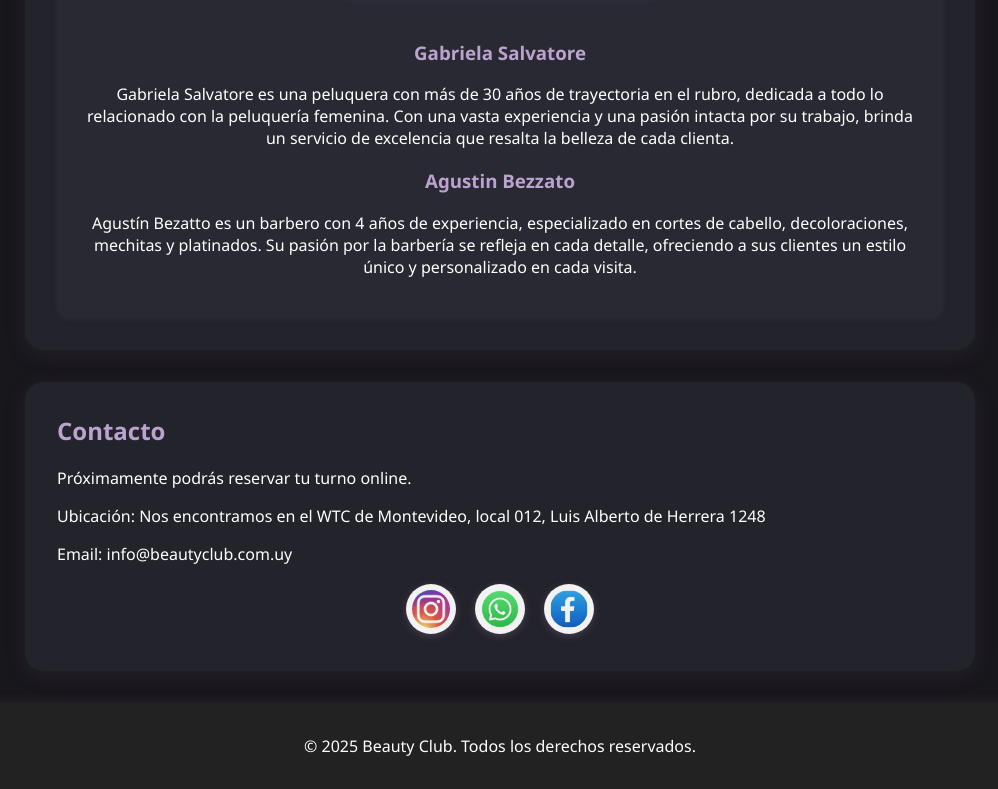
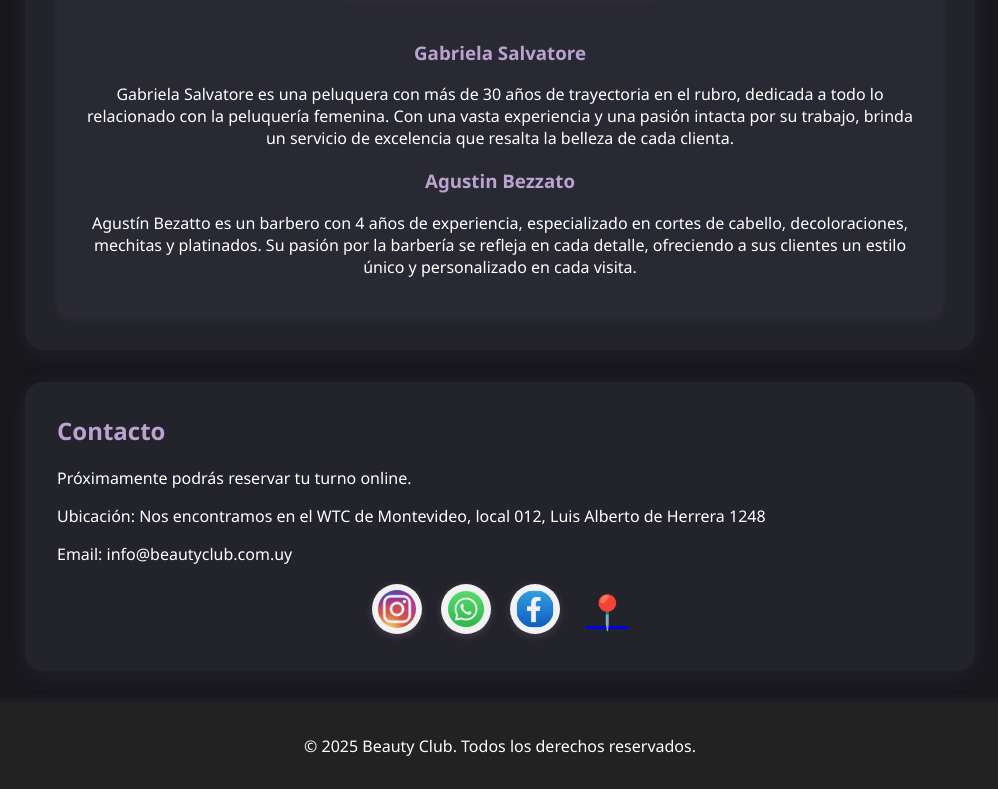
Before and after one commit to Brunosalvatore2604/Proyecto-Barberia, a website: page public/index.html in a window 1280 px wide. Shown: the part 1280-2069 px from the top of the page, without its empty margins (140-1138 px from the left). Drawn offline with Linux system fonts and the light colour scheme.

Commit message:
cambios minimos

```diff
--- a/public/index.html
+++ b/public/index.html
@@ -51,6 +51,7 @@
                 <a href="https://instagram.com/beautyclub.uy" target="_blank" rel="noopener" title="Instagram"><img src="img/instagram.png" alt="Instagram" class="icono-red"></a>
                 <a href="https://wa.me/59899999999" target="_blank" rel="noopener" title="WhatsApp"><img src="img/whatsapp.webp" alt="WhatsApp" class="icono-red"></a>
                 <a href="https://facebook.com/beautyclub.uy" target="_blank" rel="noopener" title="Facebook"><img src="img/facebook.webp" alt="Facebook" class="icono-red"></a>
+                <a href="https://www.google.com/maps/place/World+Trade+Center+Montevideo,+11300+Montevideo,+Departamento+de+Montevideo/@-34.9044655,-56.1389344,17z/data=!4m6!3m5!1s0x959f815d975ef1a1:0xe8611491be7cc6a0!8m2!3d-34.9047295!4d-56.1369281!16s%2Fm%2F0dlnc65?entry=ttu&g_ep=EgoyMDI1MDcwNy4wIKXMDSoASAFQAw%3D%3D" target="_blank" rel="noopener" title="Ubicación en Google Maps" style="font-size:2.1em;vertical-align:middle;margin-left:0.2em;display:inline-block;line-height:1;">📍</a>
             </div>
         </section>
     </main>
```
